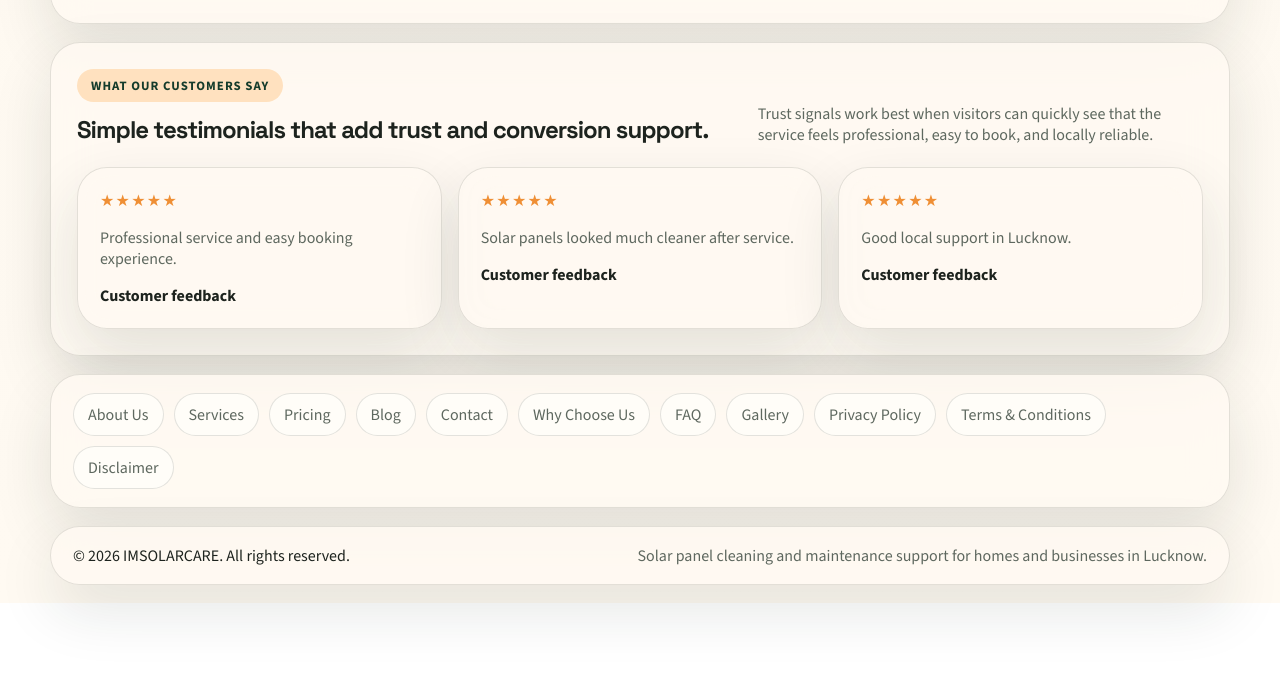
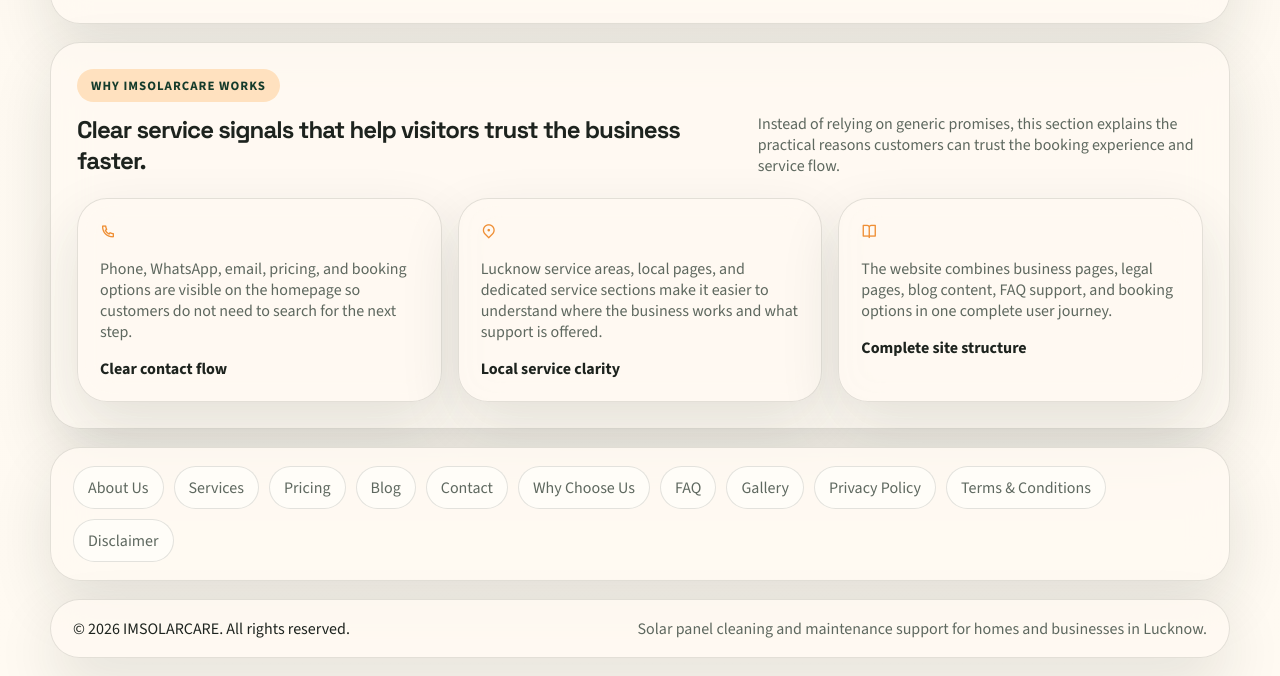
Before and after one commit to Azeemaslam-321/Solarcare, a website: page index.html in a window 1280 px wide. Shown: the part 9165-9841 px from the top of the page. Before the commit the page ends 9768 px from the top, so only its background shows below. Drawn offline with nearby package versions, Linux system fonts and the light colour scheme.

Commit message:
latest commit

```diff
--- a/index.html
+++ b/index.html
@@ -1208,15 +1208,15 @@
     <section class="section-box surface">
       <div class="section-head">
         <div>
-          <span class="eyebrow">What Our Customers Say</span>
-          <h2 style="margin-top:12px">Simple testimonials that add trust and conversion support.</h2>
+          <span class="eyebrow">Why IMSOLARCARE Works</span>
+          <h2 style="margin-top:12px">Clear service signals that help visitors trust the business faster.</h2>
         </div>
-        <p>Trust signals work best when visitors can quickly see that the service feels professional, easy to book, and locally reliable.</p>
+        <p>Instead of relying on generic promises, this section explains the practical reasons customers can trust the booking experience and service flow.</p>
       </div>
       <div class="reviews-grid">
-        <article class="review-card surface"><div class="stars">★★★★★</div><p class="muted">Professional service and easy booking experience.</p><strong>Customer feedback</strong></article>
-        <article class="review-card surface"><div class="stars">★★★★★</div><p class="muted">Solar panels looked much cleaner after service.</p><strong>Customer feedback</strong></article>
-        <article class="review-card surface"><div class="stars">★★★★★</div><p class="muted">Good local support in Lucknow.</p><strong>Customer feedback</strong></article>
+        <article class="review-card surface"><div class="stars"><i class="ri-phone-line"></i></div><p class="muted">Phone, WhatsApp, email, pricing, and booking options are visible on the homepage so customers do not need to search for the next step.</p><strong>Clear contact flow</strong></article>
+        <article class="review-card surface"><div class="stars"><i class="ri-map-pin-2-line"></i></div><p class="muted">Lucknow service areas, local pages, and dedicated service sections make it easier to understand where the business works and what support is offered.</p><strong>Local service clarity</strong></article>
+        <article class="review-card surface"><div class="stars"><i class="ri-book-open-line"></i></div><p class="muted">The website combines business pages, legal pages, blog content, FAQ support, and booking options in one complete user journey.</p><strong>Complete site structure</strong></article>
       </div>
     </section>
 
```
Also changed, not shown: best-time-to-clean-solar-panels-india.html (+1 -1 lines), common-mistakes-in-solar-panel-cleaning.html (+1 -1 lines), how-dust-affects-solar-panel-performance.html (+1 -1 lines), solar-amc-guide.html (+1 -0 lines), solar-maintenance-guide-lucknow.html (+1 -0 lines), solar-maintenance-myths.html (+1 -0 lines), solar-maintenance-tips-homeowners.html (+1 -1 lines), solar-panel-cleaning-cost-lucknow.html (+1 -0 lines), solar-panel-cleaning-guide.html (+1 -0 lines), why-solar-panel-cleaning-is-important.html (+1 -1 lines).
